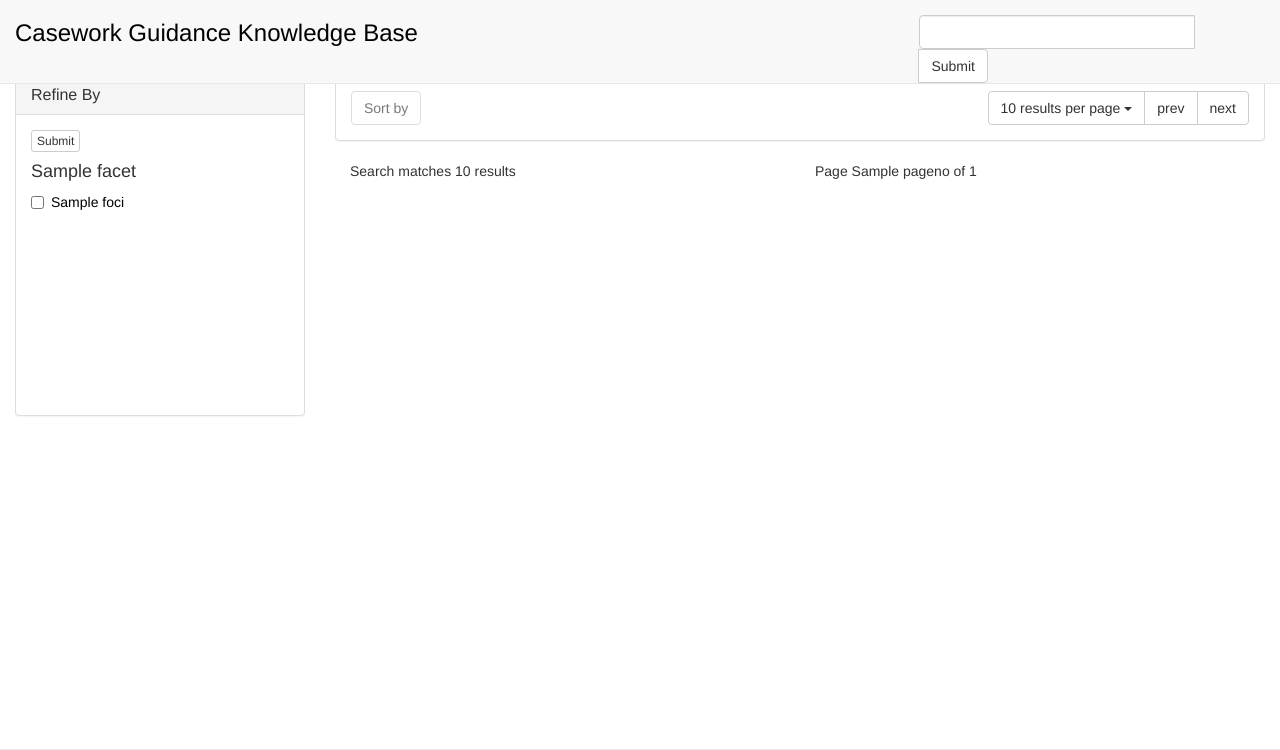
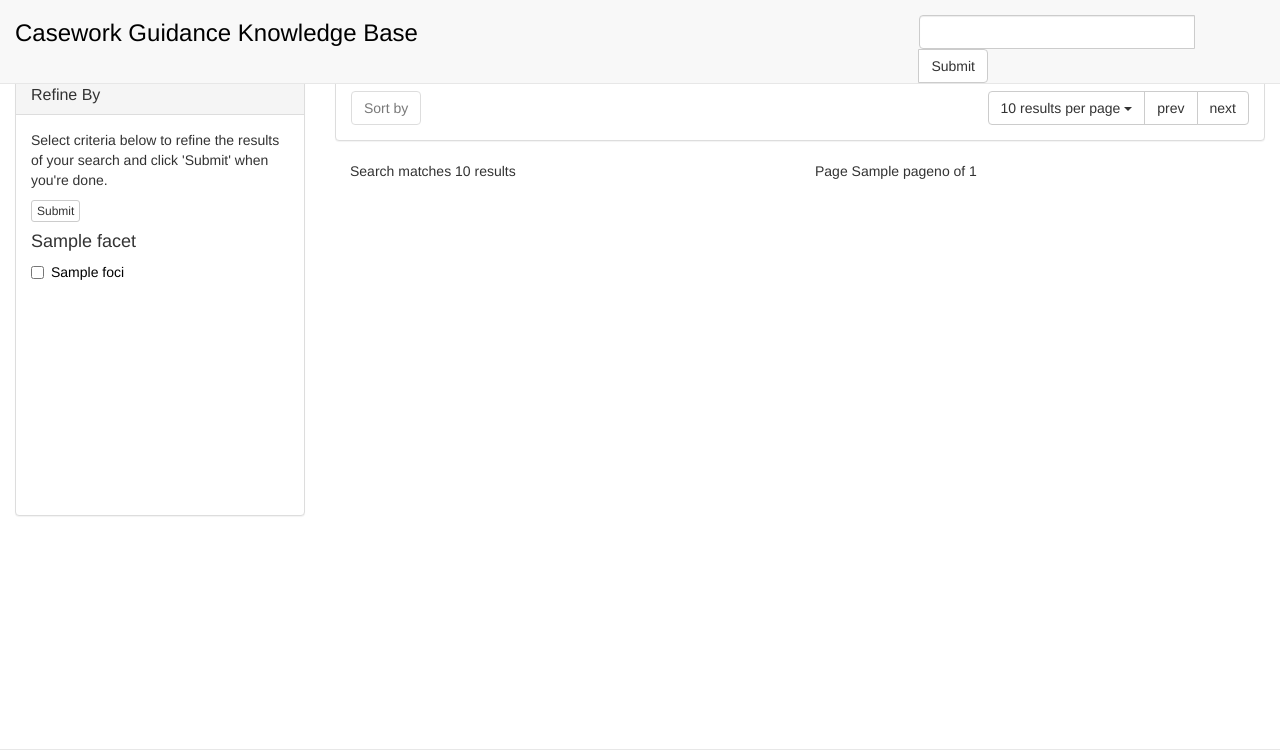
Before and after one commit to landreg/km-prototype-a, a Flask app: template application/templates/searchResult.html in a window 1280 px wide. Shown: the top 750 px of the page. Run offline with Flask 2, Linux system fonts and the light colour scheme; the template is opened without the code that fills it: most values are stand-ins (such as "Sample title", 1, 10 or a date in 2020); form fields are guessed from the names that the template uses; some libraries are stand-ins or nearby versions.

Commit message:
Refine By PtII

```diff
--- a/application/static/lr-custom.css
+++ b/application/static/lr-custom.css
@@ -15,8 +15,8 @@ body {
 }
 
 .refine-panel {
-  min-height: 300px;
-  max-height: 300px;
+  min-height: 400px;
+  max-height: 400px;
   overflow-y: scroll;
 }
 
--- a/application/templates/searchResult.html
+++ b/application/templates/searchResult.html
@@ -23,6 +23,8 @@
           <h3 class="panel-title">Refine By</h3>
         </div>
         <div class="panel-body refine-panel">
+          {% if facetElements %}
+          <p class="text-left">Select criteria below to refine the results of your search and click 'Submit' when you're done.</p>
           <button type="submit" class="btn btn-default btn-xs">Submit</button>
           {% for facet in facetElements %}
           <h4>{{facet.name}}</h4>
@@ -32,6 +34,9 @@
             </div>
             {% endfor %}
           {% endfor %}
+          {% else %}
+          <p class="text-left">There are no criteria with which to refine the results of your search.</p>
+          {% endif %}
         </div>
       </div>
 
```
Also changed, not shown: application/server.py (+4 -4 lines).
